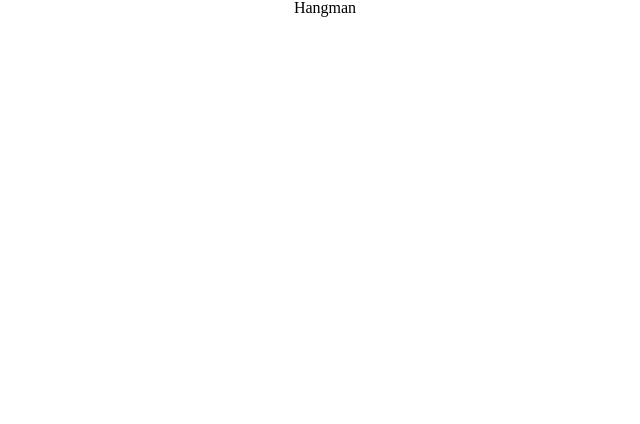
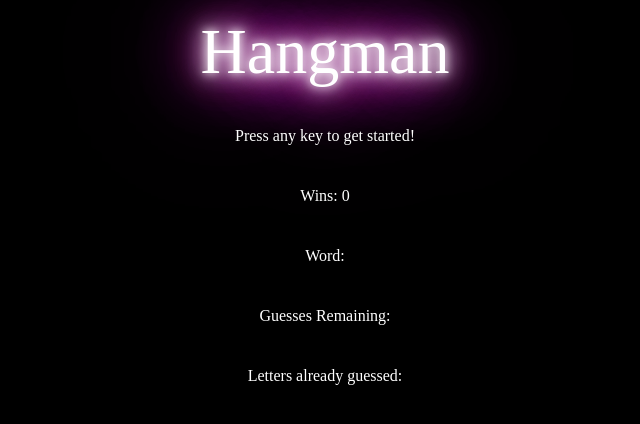
Before and after one commit to whitleyblaine/Hangman, a PHP site: page /index.html in a window 1280 px wide. Before the commit the part shown is almost empty. Shown: the top 424 px of the page, without its empty margins (315-955 px from the left). Run offline with PHP 8.4, Linux system fonts and the light colour scheme.

Commit message:
Made significant game progress

```diff
--- a/assets/css/style.css
+++ b/assets/css/style.css
@@ -1,9 +1,29 @@
 html {
   font-size: 16px;
   width: 100vw;
+  color: #fff;
+}
+
+body {
+  background-color: #000
 }
 
 header h1 {
   text-align: center;
-  size: 2em;
+  font-size: 4em;
+  margin-top: 20px;
+  text-shadow: 0 0 10px #fff,
+    0 0 20px #fff,
+    0 0 30px #fff,
+    0 0 40px #ff00de,
+    0 0 70px #ff00de,
+    0 0 80px #ff00de,
+    0 0 100px #ff00de,
+    0 0 150px #ff00de;
+  color: #fff;
 }
+
+p {
+  text-align: center;
+  margin-top: 44px;
+}
--- a/assets/javascript/game.js
+++ b/assets/javascript/game.js
@@ -0,0 +1,30 @@
+var word1 = "chance";
+var word2 = "kendrick";
+var word3 = "tupac";
+var word4 = "aesop";
+var counter = 0;
+var wins = 0;
+var userGuesses = [];
+
+
+
+document.onkeyup = function(event) {
+  var userGuess = String.fromCharCode(event.keyCode).toLowerCase();
+  document.getElementById('currentWord').innerHTML = '_ '.repeat(word1.length);
+
+
+  if (userGuess != '[' && userGuess != ']' && userGuess !='' && counter < (word1.length + 5)) {
+    document.getElementById('lettersGuessed').innerHTML += userGuess + ", ";
+    counter += 1;
+    document.getElementById('guessesRemaining').innerHTML = (word1.length - counter) + 5;
+    userGuesses += userGuess;
+  };
+
+  for (var i=0; i <= word.length; i++) {
+    if (userGuess == word1.charAt(i)) {
+      wins++;
+      document.getElementById('wins').innerHTML = wins;
+      document.getElementById('currentWord').innerHTML.charAt(i) = userGuess;
+    }
+  };
+};
--- a/index.html
+++ b/index.html
@@ -3,12 +3,20 @@
   <head>
     <meta charset="UTF-8">
     <title>Hangman</title>
-  <link rel="stylesheet" href="assets/css/reset.css" type="text/css">
-  <link rel="stylesheet" href="assets/css/style.css" type="text/css">
+    <link rel="stylesheet" href="assets/css/reset.css" type="text/css">
+    <link rel="stylesheet" href="assets/css/style.css" type="text/css">
+    <script type="text/javascript" src="assets/javascript/game.js"></script>
   </head>
+
   <body>
     <header>
       <h1>Hangman</h1>
     </header>
+
+    <p>Press any key to get started!</p>
+    <p>Wins: <span id="wins">0</span></p>
+    <p>Word: <span id='currentWord'></span></p>
+    <p>Guesses Remaining: <span id="guessesRemaining"></span></p>
+    <p id='lettersGuessed'>Letters already guessed: </p>
   </body>
 </html>
```
